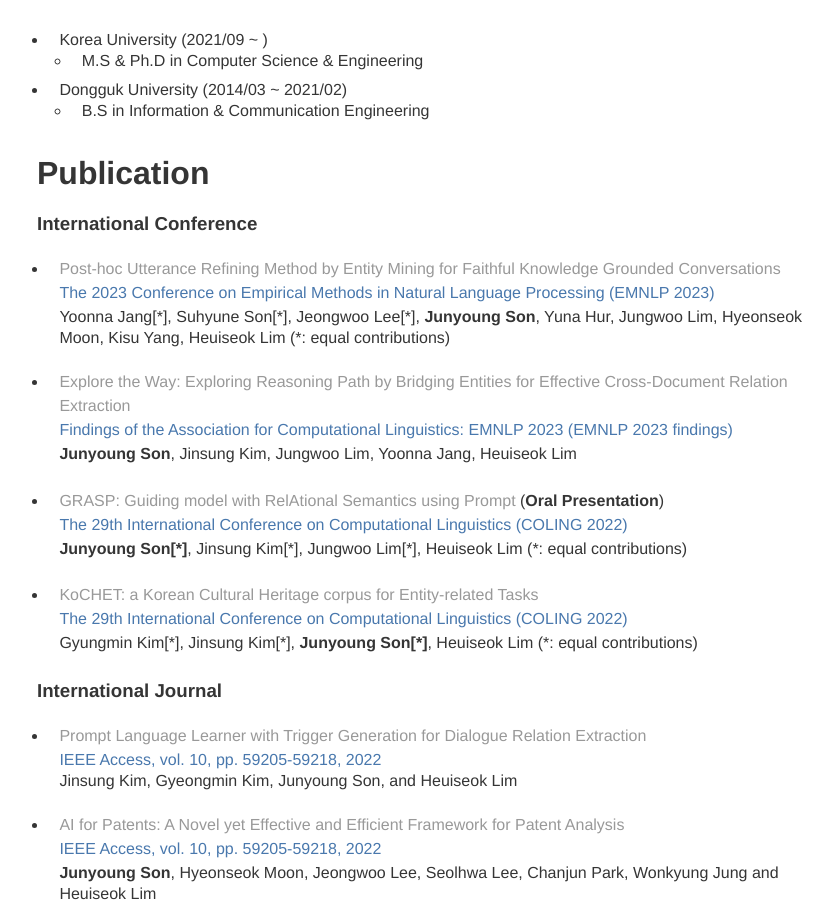
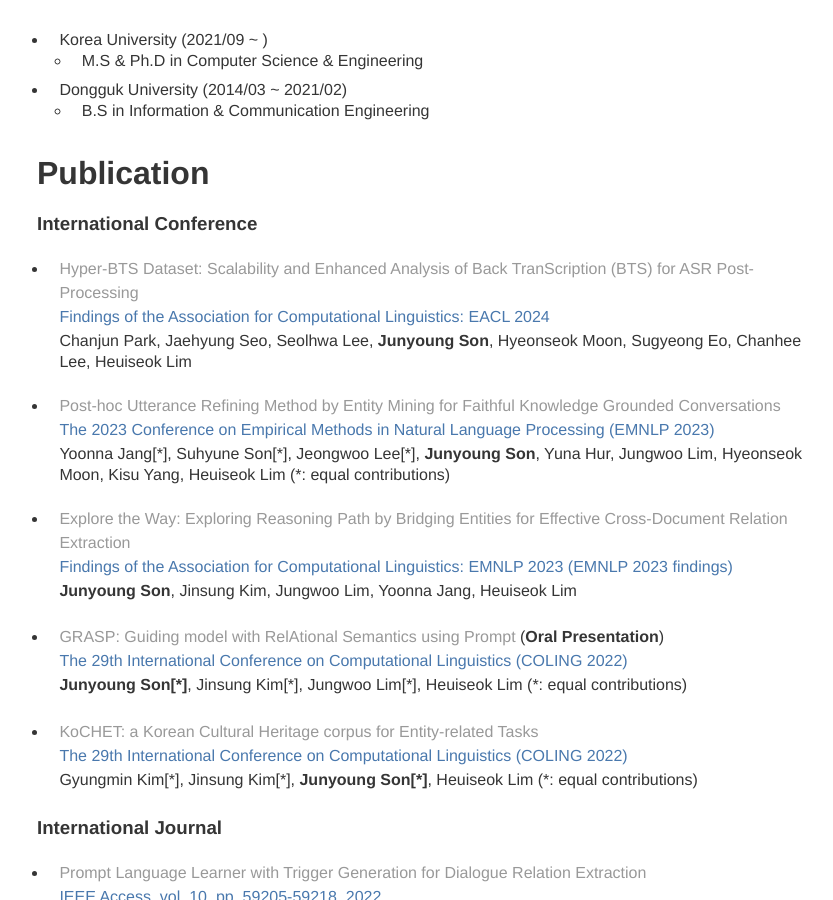
Before and after one commit to rgop13/rgop13.github.io, a Jekyll site: the page built from index.md, in a window 1280 px wide and 900 px high, scrolled down 608 px. Shown: the whole window, without its empty margins (203-1036 px from the left). Built offline with Jekyll 4.4.1, drawn with Linux system fonts in a browser that asks for light colours.

Commit message:
EACL updated

```diff
--- a/index.md
+++ b/index.md
@@ -26,6 +26,10 @@
 # Publication
 
 ### International Conference
+* [Hyper-BTS Dataset: Scalability and Enhanced Analysis of Back TranScription (BTS) for ASR Post-Processing](https://aclanthology.org/2024.findings-eacl.5/) <br/>
+<span style="color:rgb(73, 120, 173)"> Findings of the Association for Computational Linguistics: EACL 2024 </span> <br/>
+Chanjun Park, Jaehyung Seo, Seolhwa Lee, **Junyoung Son**, Hyeonseok Moon, Sugyeong Eo, Chanhee Lee, Heuiseok Lim
+<br/>
 * [Post-hoc Utterance Refining Method by Entity Mining for Faithful Knowledge Grounded Conversations](https://aclanthology.org/2023.emnlp-main.295/) <br/>
 <span style="color:rgb(73, 120, 173)"> The 2023 Conference on Empirical Methods in Natural Language Processing (EMNLP 2023) </span> <br/>
 Yoonna Jang[\*], Suhyune Son[\*], Jeongwoo Lee[\*], **Junyoung Son**, Yuna Hur, Jungwoo Lim, Hyeonseok Moon, Kisu Yang, Heuiseok Lim (*: equal contributions)
```
